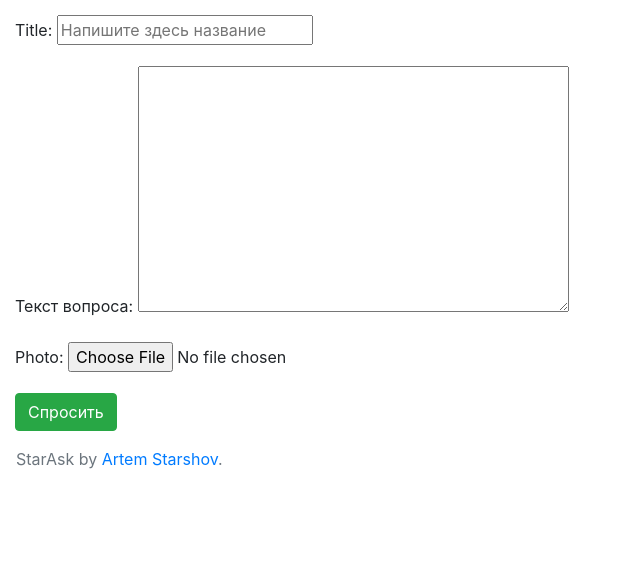
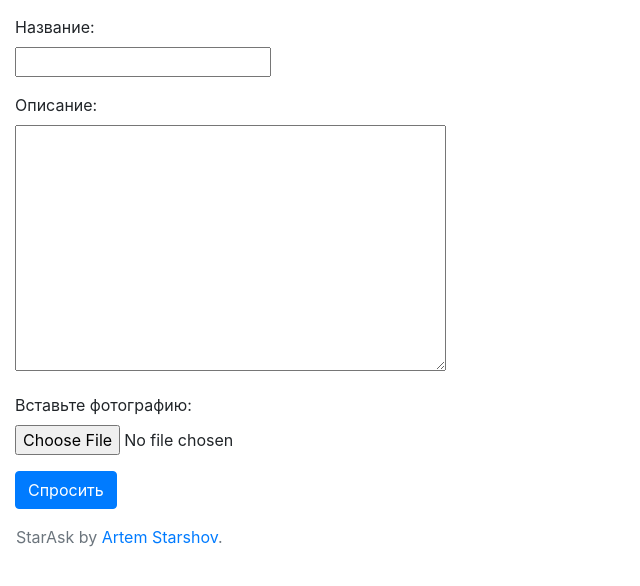
Before and after one commit to artemreyt/AskSite, a Django app: page /ask in a window 1280 px wide. Shown: the part 56-642 px from the top of the page, without its empty margins (0-640 px from the left). Run offline with Django 3.2, Linux system fonts and the light colour scheme; some libraries are stand-ins or nearby versions.

Commit message:
trying to do image saving in forms

```diff
--- a/questions/forms.py
+++ b/questions/forms.py
@@ -2,10 +2,45 @@ from django import forms
 from .models import Question
 
 
-class QuestionForm(forms.ModelForm):
-    title = forms.CharField(widget=forms.TextInput(attrs={'placeholder': 'Напишите здесь название',
-                                                          'width': 300}))
+# class QuestionForm(forms.ModelForm):
+#     title = forms.CharField(widget=forms.TextInput(attrs={'placeholder': 'Напишите здесь название',
+#                                                           'width': 300}))
 
-    class Meta:
-        model = Question
-        fields = ['title', 'text', 'photo']
+#     class Meta:
+#         model = Question
+#         fields = ['title', 'text', 'photo']
+
+class AskForm(forms.Form):
+    title = forms.CharField(label='Название:', max_length=255)
+    text = forms.CharField(label="Описание:", widget=forms.Textarea)
+    photo = forms.ImageField(label="Вставьте фотографию:", required=False)
+
+    def clean(self):
+        title = self.data['title']
+        text = self.data['text']
+
+        if len(title.split()) >= len(text.split()):
+            raise forms.ValidationError(
+                u'Описание не может быть меньше, чем название!')
+
+    def clean_title(self):
+        title = self.cleaned_data['title']
+
+
+        if len(title.split()) < 3:
+            raise forms.ValidationError(
+                u'В названии должно быть не меньше 3х слов!')
+        return title
+
+    def clean_text(self):
+        text = self.cleaned_data['text']
+        if len(text.split()) < 10:
+            raise forms.ValidationError(
+                u'В описании должно быть не меньше 10 слов')
+        return text
+
+    def save(self):
+        print(self.data)
+        question = Question(**self.cleaned_data)
+        question.save()
+        return question
--- a/questions/templates/questions/new_question.html
+++ b/questions/templates/questions/new_question.html
@@ -15,7 +15,24 @@
 <!--        <label>Текст вопроса</label>-->
 <!--        <textarea class="form-control" name="text" rows="3"  placeholder="{{ form.title }}" required></textarea>-->
 <!--      </div>-->
-         {{ form.as_p }}
-        <button class="btn  btn-success" type="submit">Спросить</button>
+         <!-- {{ form.as_p }} -->
+
+    {% for e in form.non_field_errors %}
+        <div class='alert alert-danger'>{{ e }}</div>
+    {% endfor %}
+    <form class="form-horizontal" action="{% url 'ask' %}" method="POST">
+        {% csrf_token %}
+        <fieldset>
+            {% for field in form %}
+                <div class="form-group {% if field.errors %} has-error {% endif %}">
+                    <label class="control-label"> {{ field.label }}</label>
+                    <div class="controls">{{ field }}</div>
+                    {{ field.errors }}
+                </div>
+            {% endfor %}
+        </fieldset>
+        <div class="form-actions">
+            <button class="btn  btn-primary" type="submit">Спросить</button>
+        </div>
     </form>
 {% endblock %}
--- a/questions/views.py
+++ b/questions/views.py
@@ -1,6 +1,8 @@
 from django.shortcuts import render, redirect
 from questions import models, utils
-from .forms import QuestionForm
+from .forms import AskForm
+from django.conf import settings
+import os.path
 
 def index(request):
     questions = models.Question.objects.published().order_by('datetime_published')
@@ -17,18 +19,23 @@ def ask(request):
     print(request.POST)
 
     if request.method == 'POST':
-        # form = QuestionForm(request.POST, request.FILES)
+        form = AskForm(request.POST, request.FILES)
 
-        form = Question()
         if form.is_valid():
             question = form.save()
+            print(request.POST, request.FILES)
+            upload_image_for_question(request.FILES['photo'])
             # question.author = request.user
-            question.save()
+            # url = question.get_url()
             return success(request)
     else:
-        form = QuestionForm()
+        form = AskForm()
     return render(request, 'questions/new_question.html', {'form': form})
 
+def upload_image_for_question(f):
+    with open(os.path.join(settings.MEDIA_ROOT, f'media/trial.jpg'), 'wb') as destination:
+        for chunk in f.chunks():
+            destination.write(chunk)
 
 def success(request):
     return render(request, 'questions/success.html')
```
Also changed, not shown: db.sqlite3.
